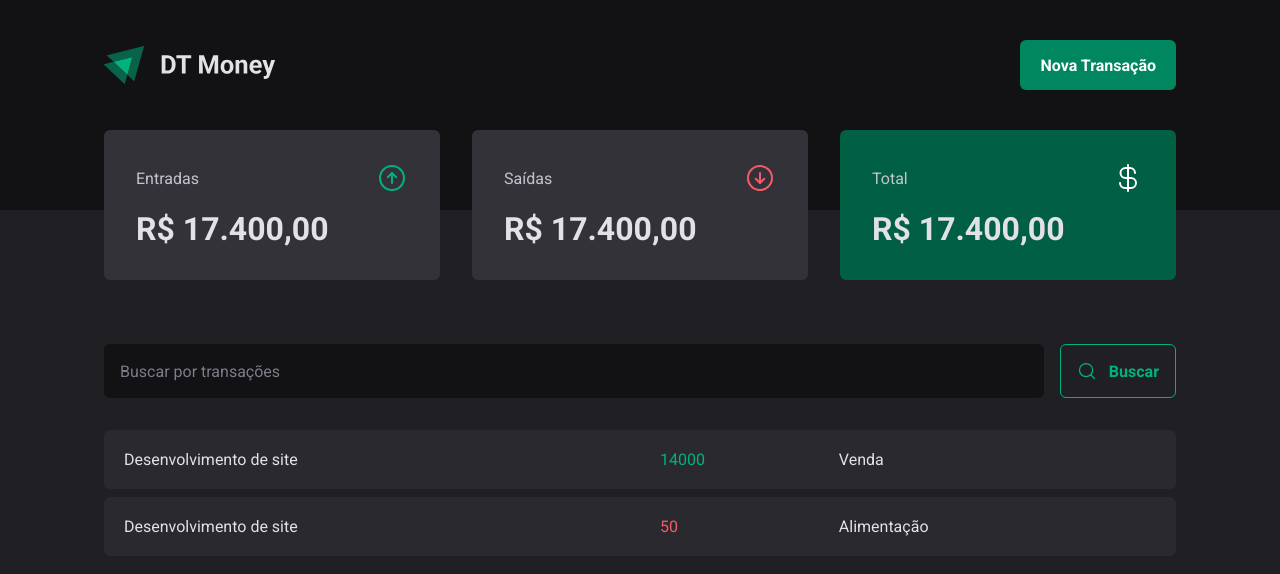
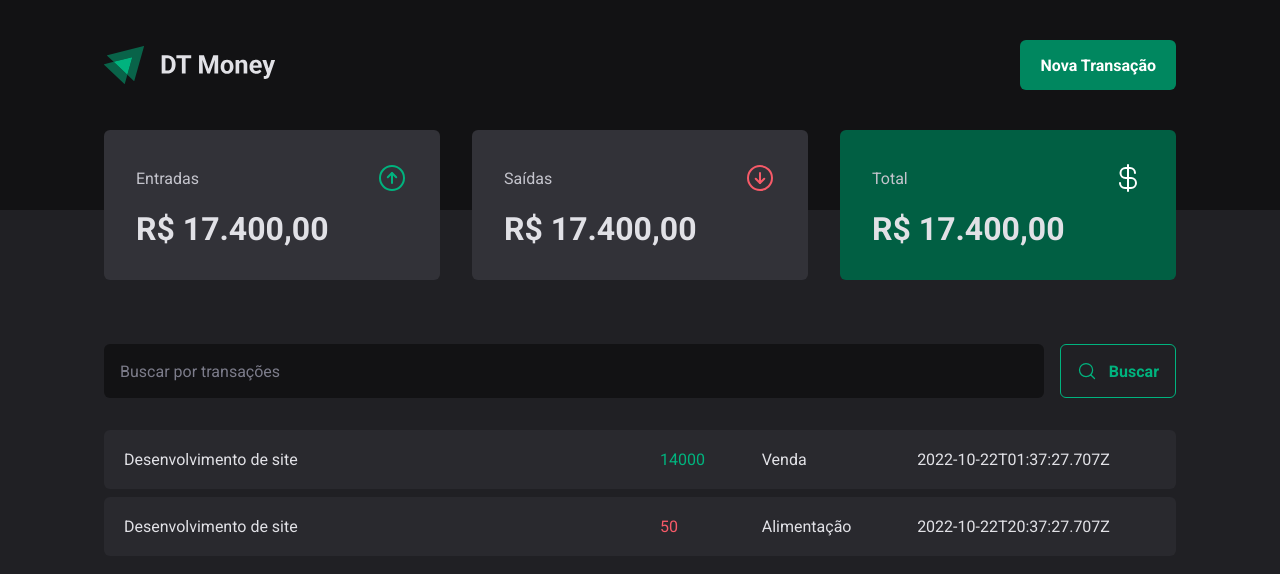
Before and after one commit to leoziondev/ignite-2022-dt-money, a React (Vite) app: page / in a window 1280 px wide. Shown: the top 574 px of the page. Built offline with nearby package versions, Linux system fonts and the light colour scheme; data requests are answered from the project's data file.

Commit message:
fix createdAt name

```diff
--- a/src/contexts/TransactionsContext.tsx
+++ b/src/contexts/TransactionsContext.tsx
@@ -6,7 +6,7 @@ interface Transaction {
   type: 'income' | 'outcome';
   price: number;
   category: string;
-  careatedAt: string;
+  createdAt: string;
 }
 
 interface TransactionContextType {
--- a/src/pages/Transactions/index.tsx
+++ b/src/pages/Transactions/index.tsx
@@ -28,7 +28,7 @@ export function Transactions() {
                     </PriceHighlight>
                   </td>
                   <td>{transaction.category}</td>
-                  <td>{transaction.careatedAt}</td>
+                  <td>{transaction.createdAt}</td>
                 </tr>
               )
             })}
```
